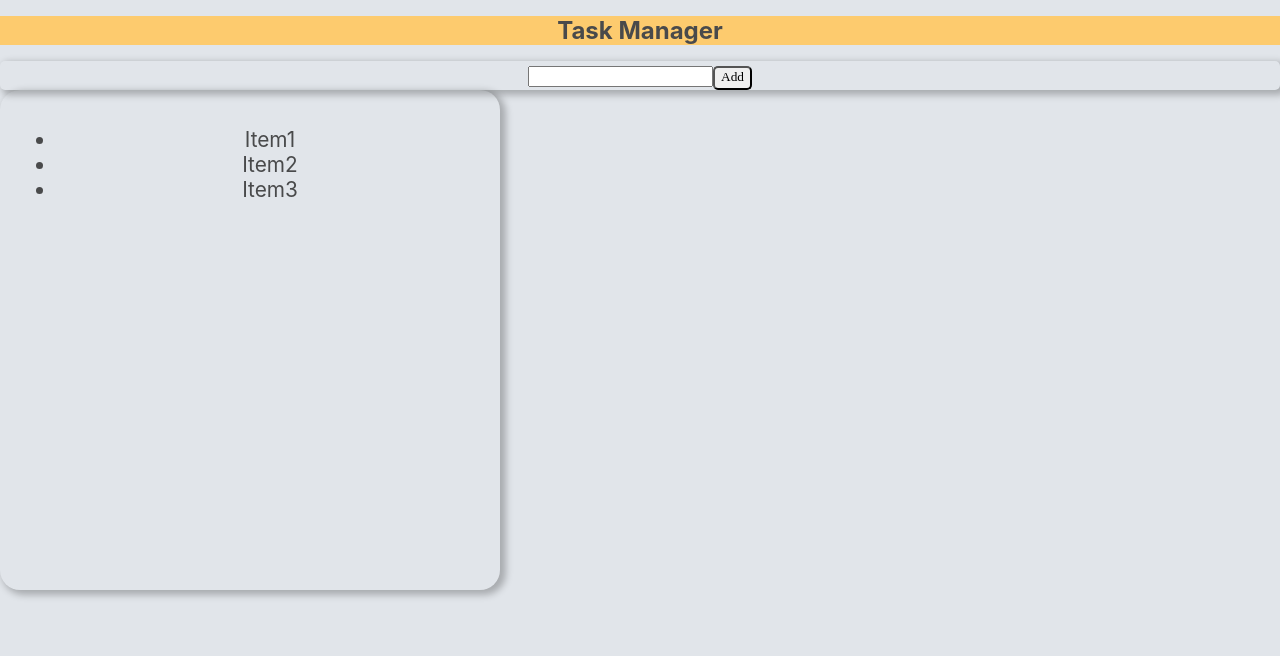
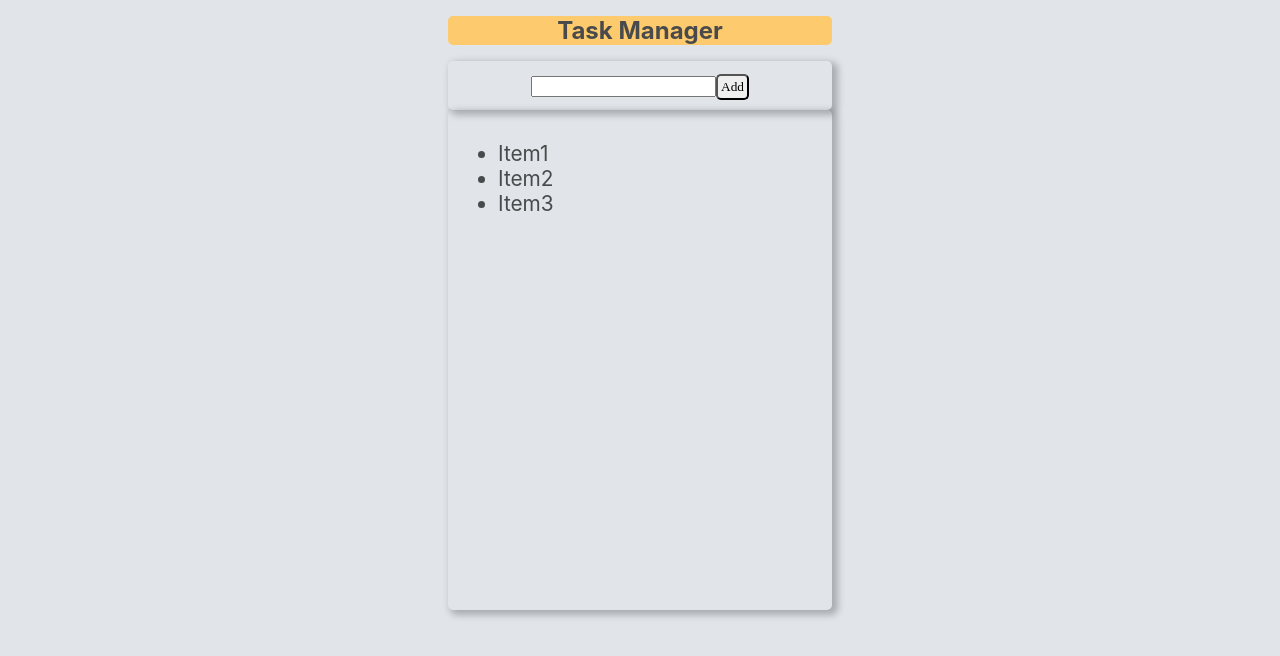
Before and after one commit to michael-ryk/task-manager, a React (Create React App) app: page / in a window 1280 px wide. Shown: the top 656 px of the page. Built offline with nearby package versions, Linux system fonts and the light colour scheme.

Commit message:
Style modification

```diff
--- a/public/styles.css
+++ b/public/styles.css
@@ -5,36 +5,50 @@ body {
     font-family: "Architects Daughter", cursive;
     text-align: center;
     font-size: 130%;
+    margin-bottom: 15px;
 }
 
 h1 {
     background-color: #fdcb6e;
     font-size: 1.5rem;
+    border-radius: 5px;
 }
 
 
 button {
     font-family: "Architects Daughter", cursive;
     border-radius: 5px;
-    padding-bottom: 3px;
+    padding: 3px;
 }
 
+.main-container {
+    width: 30%;
+    margin: auto;
+}
+
+/* Todo: make input field spread over whole width of box */
 .form{
     box-sizing: border-box;
     box-shadow: 4px 3px 7px 2px #00000040;
     border-radius: 5px;
+    padding: 10px;
+}
+
+.inputField{
+    width:100%
 }
 
 .ItemsList {
-    width: 100%;
+    /* width: 100%; */
     height: auto;
     min-height: 500px;
     max-width: 500px;
     min-width: 250px;
-    border-radius: 20px;
+    border-radius: 5px;
     box-shadow: 4px 3px 7px 2px #00000040;
-    padding: 1rem;
+    padding: 10px;
     box-sizing: border-box;
+    text-align: left;
 }
 
 /* Colors pallete: #faf3f3 #e1e5ea #a7bbc7 #da7f8f */
--- a/src/App.js
+++ b/src/App.js
@@ -1,5 +1,5 @@
 import React from "react";
-import './App.css';
+// import './App.css';
 
 function App() {
   return (
```
